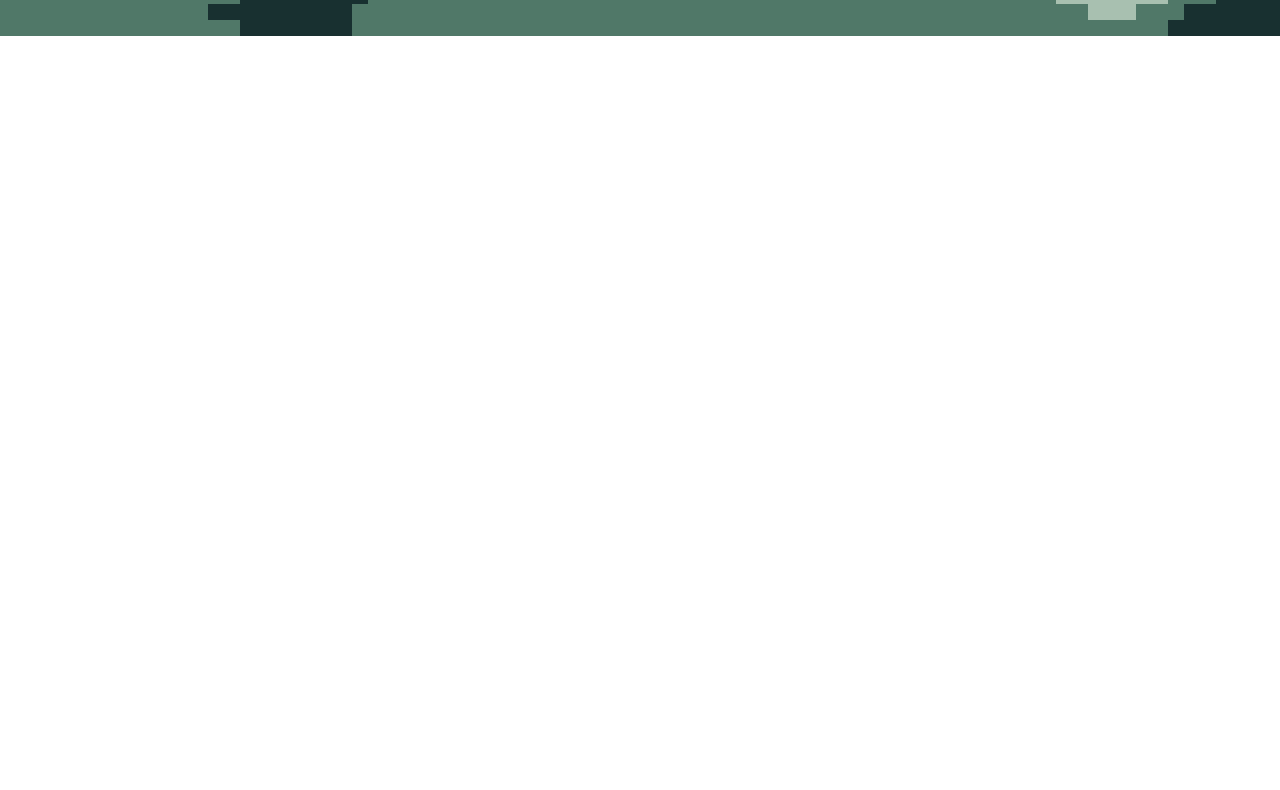
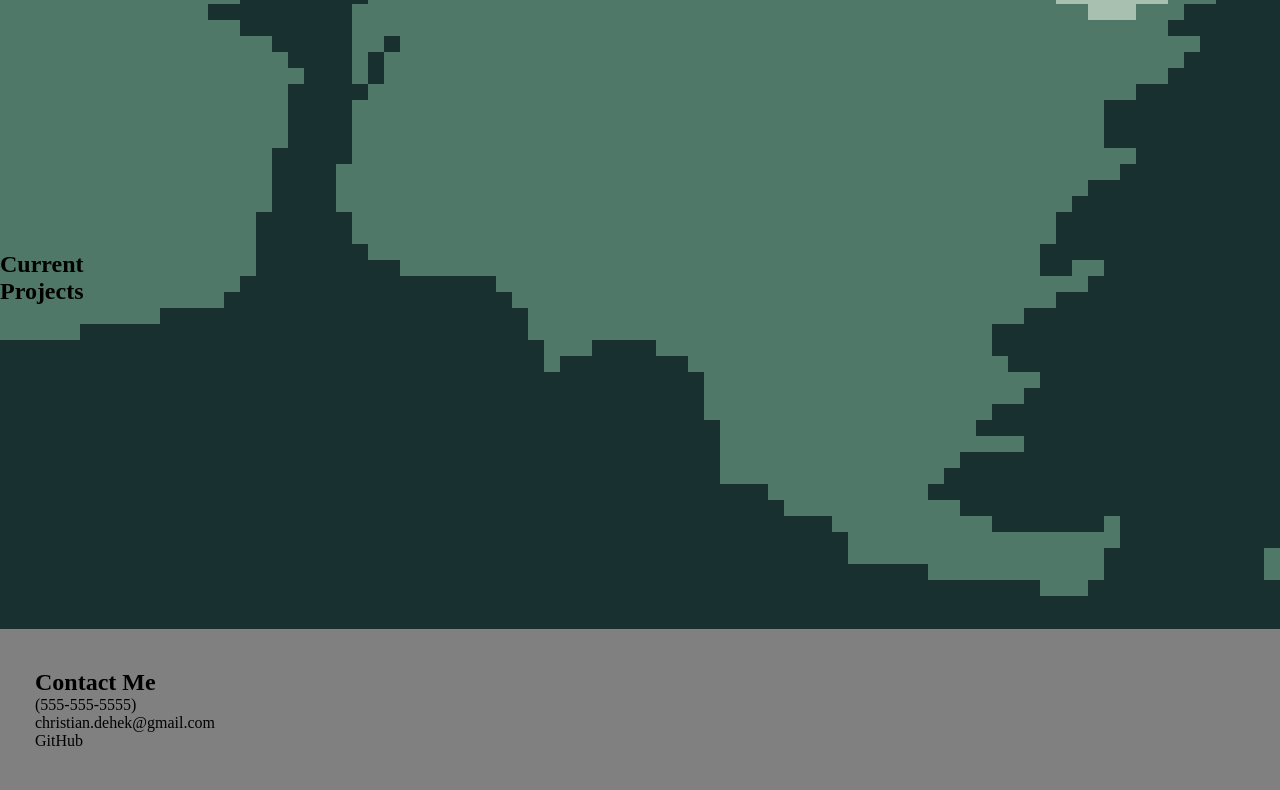
Before and after one commit to cdehek/portfolio-website, a plain HTML site: page index.html in a window 1280 px wide. Shown: the part 764-1554 px from the top of the page. Before the commit the page ends 800 px from the top, so only its background shows below. Drawn offline with Linux system fonts and the light colour scheme.

Commit message:
page layout

```diff
--- a/assets/css/style.css
+++ b/assets/css/style.css
@@ -6,7 +6,7 @@
 
 header{
     background-attachment: fixed;
-    background-image: url("../images/background.png");
+    background: darkslategrey;
     background-size: cover;
     background-position: 80%;
     position: -webkit-sticky;
@@ -21,11 +21,12 @@ header{
 .header-quote h2 {
     text-shadow: 0 0 10px rgba(0, 0, 0, 0.5);
     font-size: 25px;
-    color: #0a7555;
+    color: #9cbeb4;
     font-style: italic;
     align-items: center;
     justify-content: center;
     padding: 7px;
+    opacity: .25;
 }
 
 header nav{
@@ -34,7 +35,7 @@ header nav{
 
 header a{
     text-decoration: none;
-    color: black;
+    color: rgb(255, 255, 255);
 }
 header nav ul {
     display: flex;
@@ -52,8 +53,15 @@ header nav ul li a{
 body {
     background-image: url(../images/background.png);
 }
+.body-grid {
+    display: grid;
+    grid-template-columns: 1fr repeat(2, 4fr);
+    grid-template-rows: repeat(5, 1fr) 2fr;
+}
 
-
+.flex-row{
+    display: flex;
+}
 /* START HERO STYLING*/
 
 .hero {
@@ -86,3 +94,9 @@ footer{
     justify-content: space-between;
     flex-wrap: wrap;
 }
+footer ul {
+    list-style: none;
+}
+.contact-me {
+
+}
--- a/index.html
+++ b/index.html
@@ -35,6 +35,8 @@
         </div>
     </section>
     <section id="about-me" class="body-grid">
+        <h2 class="section-title"> About Me </h2>
+        <div class="flex-row">
         <p>Hello World! My name is Christian Dehek and I was born in Utah. I have 6 other siblings, 3 brothers and 3 sisters. Unfortunatley we are
             a split family as my parents got divorced when I was little. Nonetheless, I love my family with all my heart! I am currently employed
             at Schreiber Foods as a Casting Operator. That means I get to make cheese all day! As much fun as that sounds, I would like to pursue
@@ -42,11 +44,29 @@
             contact me!
         </p>
 
+        </div>
+    </section>
+    <section id="current-projects" class="body-grid">
+        <h2 class="section-title"> Current Projects </h2>
 
     </section>
     <footer>
-        <div>
-            <h2>Made with ❤️ by Christian Dehek</h2>
+        <div class="contact-me">
+            <h2>Contact Me</h2>
+            <ul>
+                <li>
+                    (555-555-5555)
+                </li>
+                <li>
+                    christian.dehek@gmail.com
+                </li>
+                <li>
+                    GitHub
+                </li>
+                <li>
+
+                </li>
+            </ul>
         </div>
     </footer>
 </body>
```
